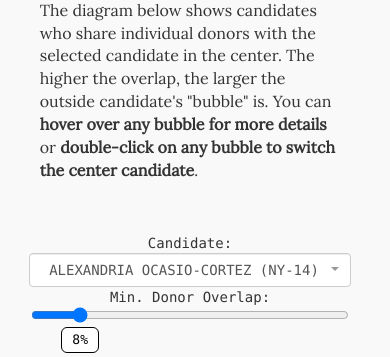
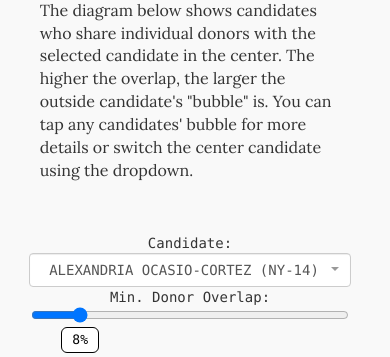
Before and after one commit to sdl60660/donor_overlap, a Flask app: page / in a window 390 px wide. Shown: the part 881-1238 px from the top of the page. Run offline with Flask 2, Linux system fonts and the light colour scheme; some libraries are stand-ins or nearby versions.

Commit message:
Made some mobile changes

```diff
--- a/static/js/main.js
+++ b/static/js/main.js
@@ -55,6 +55,7 @@ function determinePhoneBrowsing() {
     if (phoneBrowsing === true) {
         // setDynamicPadding('#sunburst-tile', 1, 7);       // Keep this, but populate with correct element ID and indices
         // setDynamicPadding('#flowchart-tile', 8, 13);     // Keep this, but populate with correct element ID and indices
+        $("#instructions-prompt").text("You can tap any candidates' bubble for more details or switch the center candidate using the dropdown")
     }
 }
 
--- a/templates/index.html
+++ b/templates/index.html
@@ -104,8 +104,8 @@
             <div class="col-md-8" style="text-align: left">
                 <p>
                     The diagram below shows candidates who share individual donors with the selected candidate in the center.
-                    The higher the overlap, the larger the outside candidate's "bubble" is. You can <strong>hover over any
-                    bubble for more details</strong> or <strong>double-click on any bubble to switch the center candidate</strong>.
+                    The higher the overlap, the larger the outside candidate's "bubble" is. <span id="instructions-prompt">You can hover over any
+                    bubble for more details or double-click on any bubble to switch the center candidate</span>.
                 </p>
                 <!-- <br>
                 <p>
```
Also changed, not shown: static/css/style.css (+16 -24 lines).
